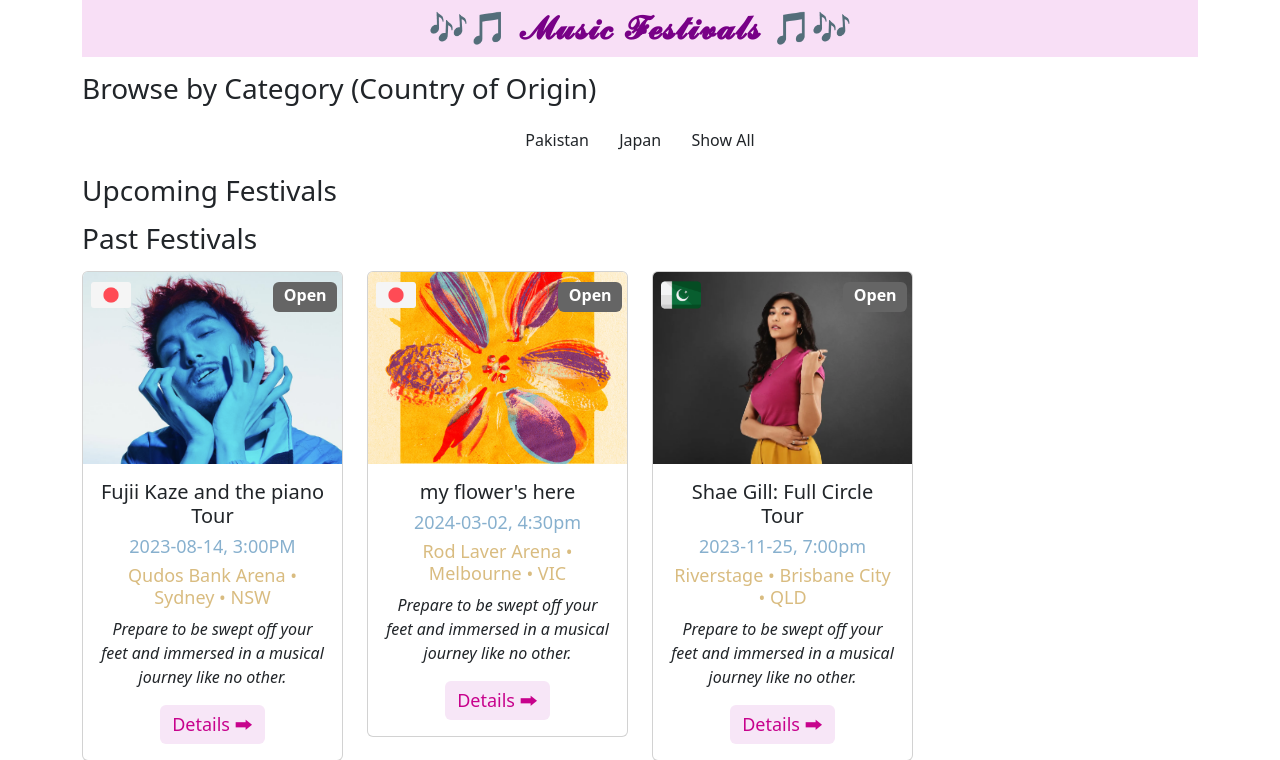
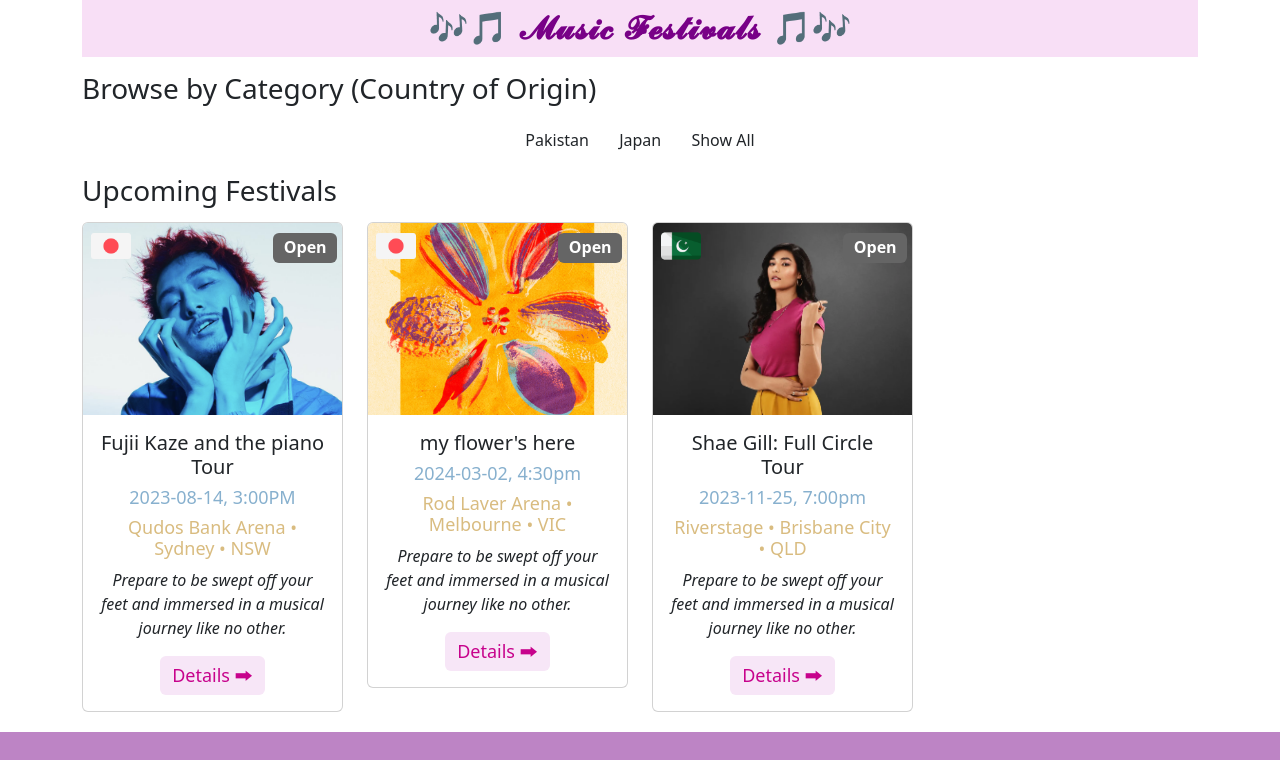
Before and after one commit to Arushi-Bose/IAB207, a Flask app: page / in a window 1280 px wide. Shown: the part 611-1371 px from the top of the page. Run offline with Flask 3, Linux system fonts and the light colour scheme; some libraries are stand-ins or nearby versions.

Commit message:
Final touches for the web app
This is the final commit of the project

```diff
--- a/a3_group16/BeatBazaar/events.py
+++ b/a3_group16/BeatBazaar/events.py
@@ -47,7 +47,8 @@
         number_tickets = create.event_number_tickets.data,
         ticket_price = create.event_ticket_price.data,
         special_ticket = create.event_special_ticket.data,
-        status = create.event_status.data
+        status = create.event_status.data,
+        creator_id = current_user.id
         )
         # adds the inputs to the db session
         db.session.add(event)
--- a/a3_group16/BeatBazaar/templates/events/event-creation-update.html
+++ b/a3_group16/BeatBazaar/templates/events/event-creation-update.html
@@ -16,4 +16,5 @@
             </form>
         </div>
     </div>
-    {% endblock %}
+</div>
+{% endblock %}
--- a/a3_group16/BeatBazaar/templates/index.html
+++ b/a3_group16/BeatBazaar/templates/index.html
@@ -33,10 +33,6 @@
 
     <!--UPCOMING FESTIVALS-->
     <h3 id="Upcoming">Upcoming Festivals</h3>
-
-
-    <!--PAST FESTIVALS WITH INACTIVE STATUS-->
-    <h3 id="Past">Past Festivals</h3>
     <div class="Categorycontainer">
         <div class="row">
             {% for event in events %}
```
Also changed, not shown: a3_group16/instance/sitedata.sqlite.
